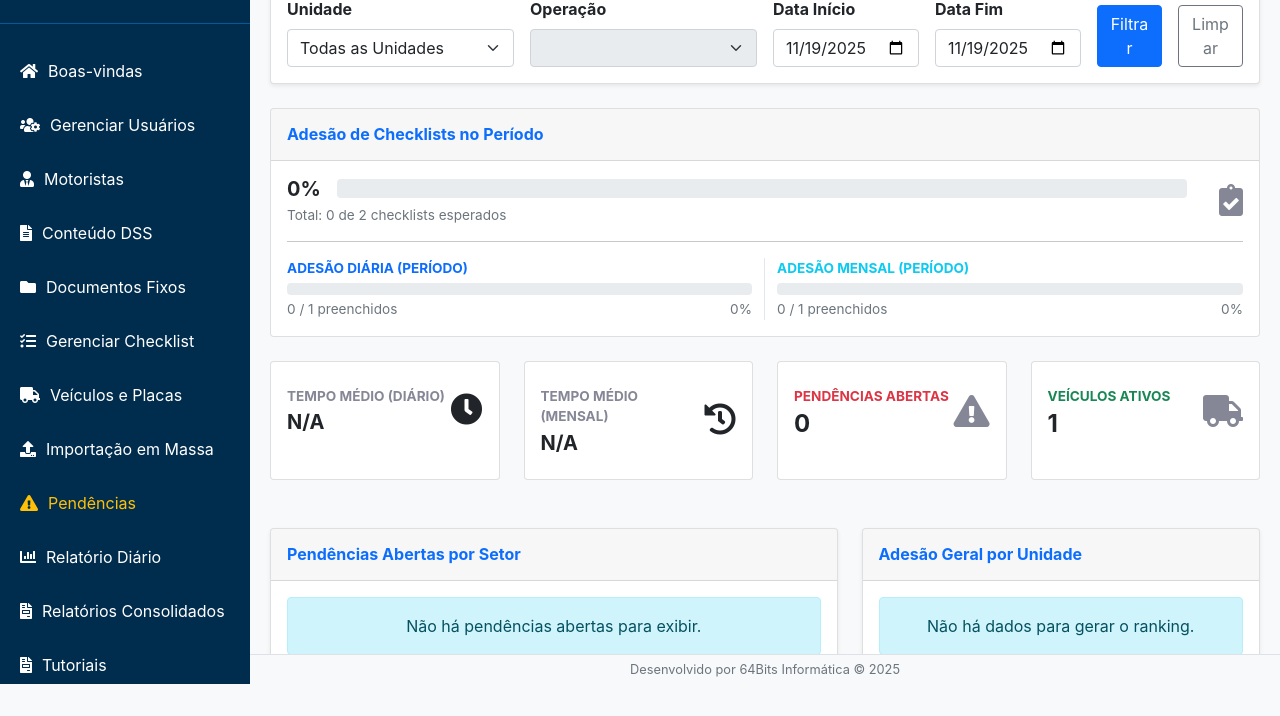
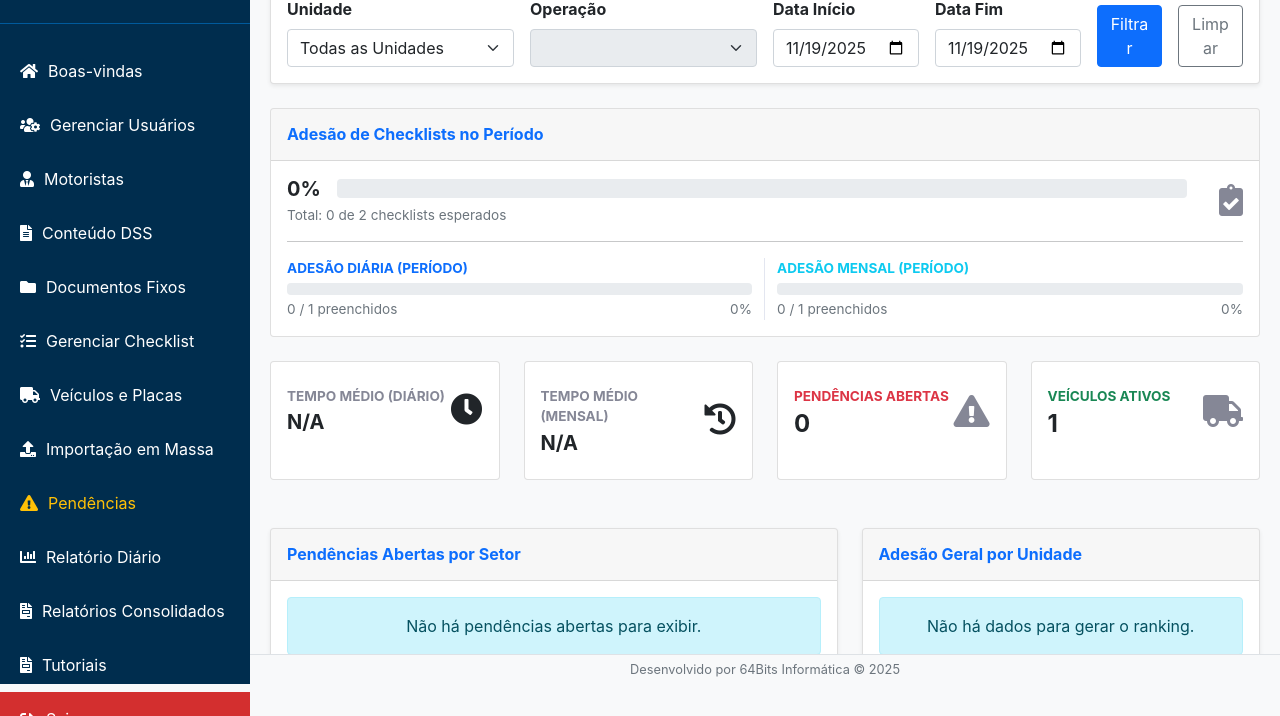
Before and after one commit to transp-admir/dss, a Flask app: page /admin/dashboard in a window 1280 px wide. Shown: the part 116-832 px from the top of the page. Run offline with Flask 3, Linux system fonts and the light colour scheme; the visitor is signed in with stand-in values (Sample User, id 1); tables that the repository leaves empty hold one stand-in row (values such as "Sample post").

Commit message:
correcao no botoa de sair do adm

```diff
--- a/app/templates/base_adm.html
+++ b/app/templates/base_adm.html
@@ -42,9 +42,7 @@
             <li><a href="{{ url_for('admin.acompanhamento_diario') }}"><i class="fas fa-chart-bar"></i> Relatório Diário</a></li>
             <li><a href="{{ url_for('admin.relatorios_consolidados') }}"><i class="fas fa-file-invoice"></i> Relatórios Consolidados</a></li>
             <li><a href="{{ url_for('admin.relatorios_consolidados') }}"><i class="fas fa-file-invoice"></i> Tutoriais</a></li>
-        </ul>
-        <ul class="sidebar-nav">
-             <li class="logout-link"><a href="{{ url_for('admin.admin_logout') }}"><i class="fas fa-sign-out-alt"></i> Sair</a></li>
+            <li class="logout-link"><a href="{{ url_for('admin.admin_logout') }}"><i class="fas fa-sign-out-alt"></i> Sair</a></li>
         </ul>
     </nav>
 
```
